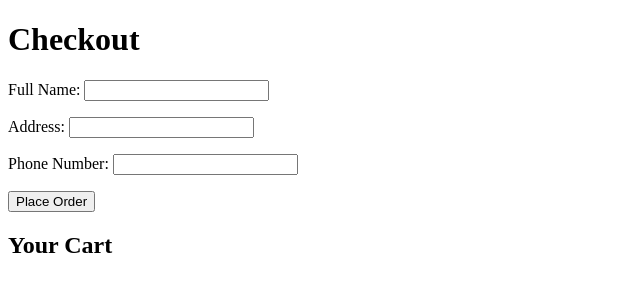
After one commit to Nerrub/shop, a Django app: page /cart/checkout/ in a window 1280 px wide. The commit adds this page. Shown: the top 300 px of the page, without its empty margins (0-640 px from the left). Run offline with Django 5.2, Linux system fonts and the light colour scheme.

Commit message:
сделал заказ

```diff
--- /dev/null
+++ b/flower_shop/cart/forms.py
@@ -0,0 +1,7 @@
+# cart/forms.py
+from django import forms
+
+class OrderForm(forms.Form):
+    name = forms.CharField(max_length=100, label='Full Name')
+    address = forms.CharField(max_length=255, label='Address')
+    phone = forms.CharField(max_length=15, label='Phone Number')
--- a/flower_shop/cart/urls.py
+++ b/flower_shop/cart/urls.py
@@ -12,6 +12,8 @@ urlpatterns = [
     path('catalog/', views.flower_catalog, name='catalog'),
     path('cart/', views.cart_detail, name='cart_detail'),
     path('remove/<int:product_id>/', views.cart_remove, name='remove_from_cart'),
+    path('checkout/', views.checkout_view, name='checkout'),
+    path('order-success/', views.order_success_view, name='order_success'),
 ]
 
 
--- a/flower_shop/cart/views.py
+++ b/flower_shop/cart/views.py
@@ -2,6 +2,8 @@
 from django.shortcuts import render, redirect, get_object_or_404
 from .cart import Cart
 from .models import Product
+from .forms import OrderForm
+from .models import Order
 
 def cart_add(request, product_id):
     cart = Cart(request)
@@ -34,3 +36,30 @@ def cart_remove(request, product_id):
     product = get_object_or_404(Product, id=product_id)
     cart.remove(product)
     return redirect('cart:cart_detail')
+
+
+def checkout_view(request):
+    cart = Cart(request)
+
+    if request.method == 'POST':
+        form = OrderForm(request.POST)
+        if form.is_valid():
+            # Сохраняем заказ
+            order = Order(
+                name=form.cleaned_data['name'],
+                address=form.cleaned_data['address'],
+                phone=form.cleaned_data['phone']
+            )
+            order.save()
+
+            # Очистка корзины
+            cart.clear()
+
+            return redirect('cart:order_success')
+    else:
+        form = OrderForm()
+
+    return render(request, 'cart/checkout.html', {'form': form, 'cart': cart})
+
+def order_success_view(request):
+    return render(request, 'cart/order_success.html')
--- /dev/null
+++ b/flower_shop/templates/cart/checkout.html
@@ -0,0 +1,22 @@
+<!DOCTYPE html>
+<html>
+<head>
+    <title>Checkout</title>
+</head>
+<body>
+    <h1>Checkout</h1>
+
+    <form method="post">
+        {% csrf_token %}
+        {{ form.as_p }}
+        <button type="submit">Place Order</button>
+    </form>
+
+    <h2>Your Cart</h2>
+    <ul>
+        {% for item in cart %}
+            <li>{{ item.product.name }} - Quantity: {{ item.quantity }} - Price: ${{ item.price }}</li>
+        {% endfor %}
+    </ul>
+</body>
+</html>
```
Also changed, not shown: flower_shop/cart/models.py (+13 -0 lines), flower_shop/cart/templatetags/cart_filters.py (added, +9 -0 lines), flower_shop/templates/cart/detail.html (+9 -3 lines), flower_shop/templates/cart/order_success.html (added, +11 -0 lines), flower_shop/__init__.py (added), flower_shop/cart/templatetags/__init__.py (added).
